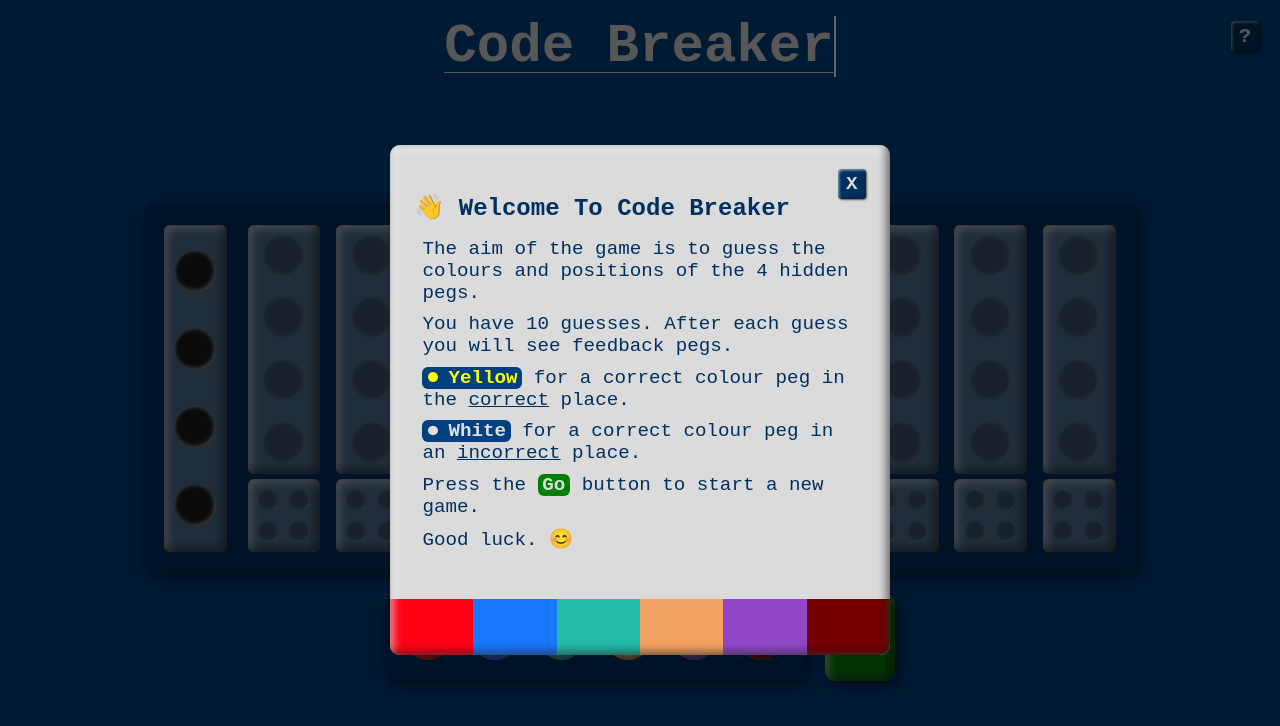
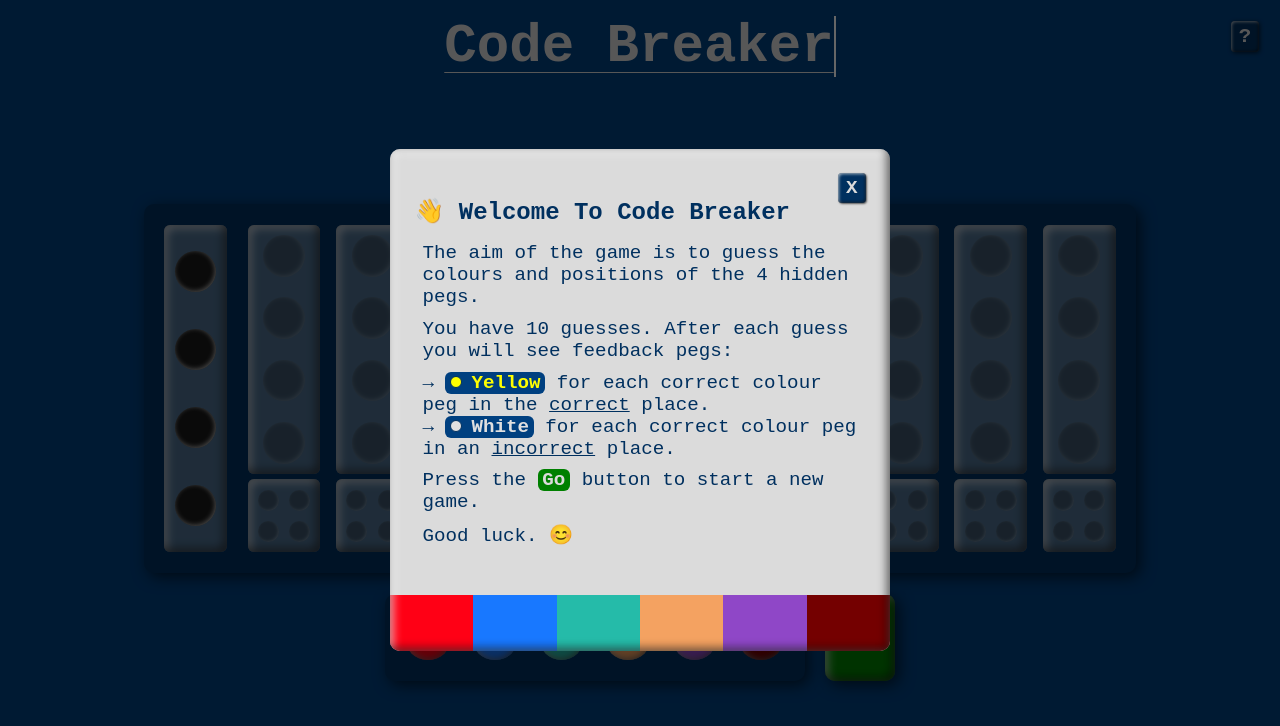
Before and after one commit to simon-mckindley/code-breaker, a React (Vite) app: page / in a window 1280 px wide. Both pictures are taken after a click on the button "Game Info". Shown: the top 726 px of the page. Built offline with nearby package versions, Linux system fonts and the light colour scheme.

Commit message:
infodialog update

```diff
--- a/src/App.css
+++ b/src/App.css
@@ -363,6 +363,16 @@ h1 {
         margin: 1rem 2rem 3rem;
     }
 
+    ul {
+        list-style-position: inside;
+        margin: 0;
+        padding: 0;
+
+        li::marker {
+            content: '→ ';
+        }
+    }
+
     .color {
         color: var(--peg-result-yellow);
         font-weight: 600;
@@ -389,6 +399,7 @@ h1 {
             background-color: var(--peg-result-white);
         }
     }
+
 
     .u-line {
         text-decoration: underline;
--- a/src/components/InfoDialog.jsx
+++ b/src/components/InfoDialog.jsx
@@ -17,9 +17,15 @@ const InfoDialog = forwardRef((props, ref) => {
             </div>
             <p>
                 <span>The aim of the game is to guess the colours and positions of the 4 hidden pegs.</span>
-                <span>You have 10 guesses. After each guess you will see feedback pegs.</span>
-                <span><span className="color yellow-span">Yellow</span> for a correct colour peg in the <span className="u-line">correct</span> place.</span>
-                <span><span className="color white-span">White</span> for a correct colour peg in an <span className="u-line">incorrect</span> place.</span>
+                <span>You have 10 guesses. After each guess you will see feedback pegs:</span>
+                <ul>
+                    <li>
+                        <span className="color yellow-span">Yellow</span> for each correct colour peg in the <span className="u-line">correct</span> place.
+                    </li>
+                    <li>
+                        <span className="color white-span">White</span> for each correct colour peg in an <span className="u-line">incorrect</span> place.
+                    </li>
+                </ul>
                 <span>Press the <span className="green-span">Go</span> button to start a new game.</span>
                 <span>Good luck. 😊</span>
             </p>
```
